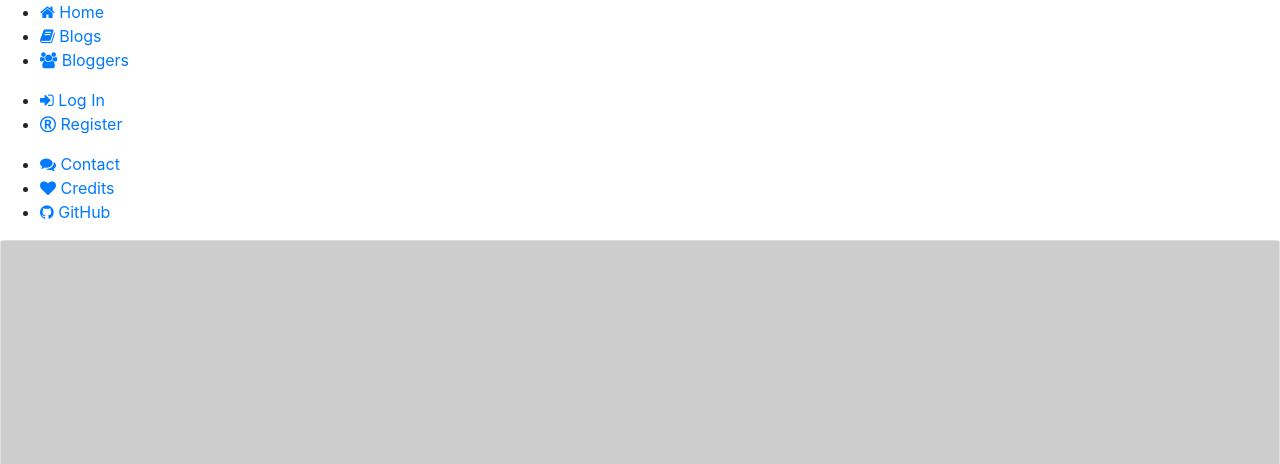
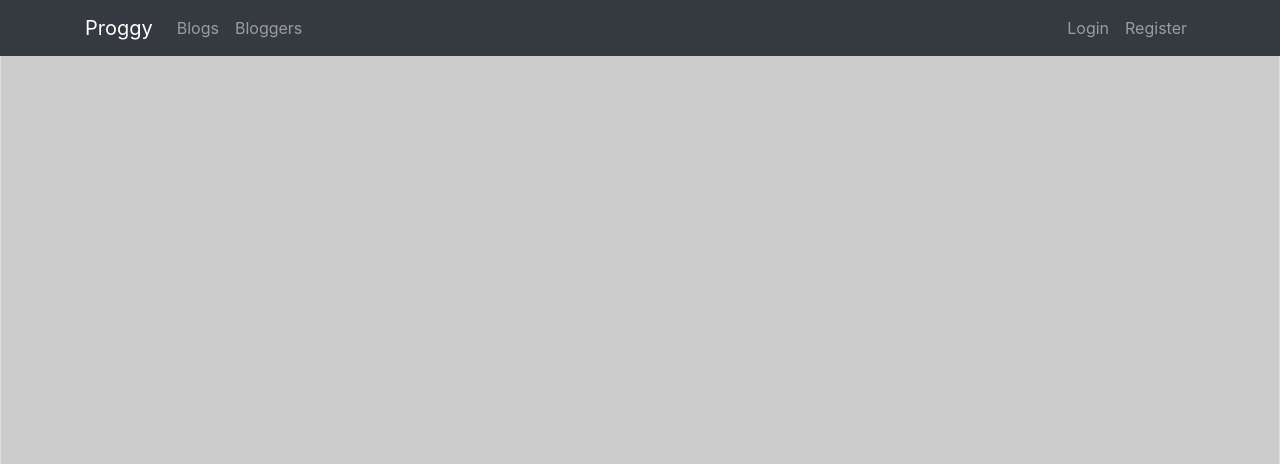
Before and after one commit to dieisabel/proggy, a Django app: page / in a window 1280 px wide. Shown: the top 464 px of the page. Run offline with Django 3.2, Linux system fonts and the light colour scheme; grey boxes labelled with a size stand in for pictures from a placeholder-image service; some libraries are stand-ins or nearby versions.

Commit message:
Переверстал меню навигации
Теперь это компонент navbar

```diff
--- a/backend/blog/templates/blog/base/base_header.html
+++ b/backend/blog/templates/blog/base/base_header.html
@@ -1,92 +1,9 @@
 {% block header %}
 
 <header>
-    <div class="navigation">
-        <div class="navigation--inner">
-            <ul class="navigation--main">
-                <li>
-                    <a href="#">
-                        <span class="icon"><i class="fa fa-home" aria-hidden="true"></i>
-                        </span>
-                        <span class="title">Home</span>
-                    </a>
-                </li>
-                <li>
-                    <a href="{% url 'blog-blogs' %}">
-                        <span class="icon"><i class="fa fa-book" aria-hidden="true"></i>
-                        </span>
-                        <span class="title">Blogs</span>
-                    </a>
-                </li>
-                <li>
-                    <a href="{% url 'blog-bloggers' %}">
-                        <span class="icon"><i class="fa fa-users" aria-hidden="true"></i>
-                        </span>
-                        <span class="title">Bloggers</span>
-                    </a>
-                </li>
-            </ul>
 
-            <ul class="navigation--account">
-                {% if user.is_authenticated %}
-                    <li>
-                        <a href="{% url 'accounts-profile' %}">
-                            <span class="icon"><i class="fa fa-user" aria-hidden="true"></i>
-                            </span>
-                            <span class="title">Profile</span>
-                        </a>
-                    </li>
-                    <li>
-                        <a href="{% url 'accounts-logout' %}">
-                            <span class="icon"><i class="fa fa-sign-out" aria-hidden="true"></i>
-                            </span>
-                            <span class="title">Log Out</span>
-                        </a>
-                    </li>
-                {% else %}
-                    <li>
-                        <a href="{% url 'accounts-login' %}">
-                            <span class="icon"><i class="fa fa-sign-in" aria-hidden="true"></i>
-                            </span>
-                            <span class="title">Log In</span>
-                        </a>
-                    </li>
-                    <li>
-                        <a href="{% url 'accounts-register' %}">
-                            <span class="icon"><i class="fa fa-registered" aria-hidden="true"></i>
+    {% include 'blog/base/components/navbar.html' %}
 
-                            </span>
-                            <span class="title">Register</span>
-                        </a>
-                    </li>
-                {% endif %}
-            </ul>
-
-            <ul class="navigation--contacts">
-                <li>
-                    <a href="#">
-                        <span class="icon"><i class="fa fa-comments" aria-hidden="true"></i>
-                        </span>
-                        <span class="title">Contact</span>
-                    </a>
-                </li>
-                <li>
-                    <a href="#">
-                        <span class="icon"><i class="fa fa-heart" aria-hidden="true"></i>
-                        </span>
-                        <span class="title">Credits</span>
-                    </a>
-                </li>
-                <li>
-                    <a href="https://github.com/dieisabel/proggy" target="_blank">
-                        <span class="icon"><i class="fa fa-github" aria-hidden="true"></i>
-                        </span>
-                        <span class="title">GitHub</span>
-                    </a>
-                </li>
-            </ul>
-        </div>
-    </div>
 </header>
 
 {% endblock header %}
--- /dev/null
+++ b/backend/blog/templates/blog/base/components/navbar.html
@@ -0,0 +1,69 @@
+{% block navbar %}
+
+<nav class="navbar navbar-expand-lg navbar-dark bg-dark fixed-top">
+    <div class="container">
+
+        <a href="#" class="navbar-brand">Proggy</a>
+
+        <button class="navbar-toggler"
+                type="button"
+                data-toggle="collapse"
+                data-target="#navbarNav"
+                aria-controls="navbarNav"
+                aria-expanded="false"
+                aria-label="Toggle navigation">
+            <span class="navbar-toggler-icon"></span>
+        </button>
+
+        <div class="collapse navbar-collapse" id="navbarNav">
+
+            <!-- blogs -->
+            <ul class="navbar-nav mr-auto">
+                <li class="nav-item">
+                    <a href="{% url 'blog-blogs' %}" class="nav-link">Blogs</a>
+                </li>
+                <li class="nav-item">
+                    <a href="{% url 'blog-bloggers' %}"
+                       class="nav-link">
+                        Bloggers
+                    </a>
+                </li>
+            </ul>
+
+            <!-- account -->
+            <ul class="navbar-nav">
+                {% if user.is_authenticated %}
+                    <li class="nav-item">
+                        <a href="{% url 'accounts-profile' %}"
+                           class="nav-link">
+                            Profile
+                        </a>
+                    </li>
+                    <li class="nav-item">
+                        <a href="{% url 'accounts-logout' %}"
+                           class="nav-link">
+                            Log Out
+                        </a>
+                    </li>
+                {% else %}
+                    <li class="nav-item">
+                        <a href="{% url 'accounts-login' %}"
+                           class="nav-link">
+                            Login
+                        </a>
+                    </li>
+                    <li class="nav-item">
+                        <a href="{% url 'accounts-register' %}"
+                           class="nav-link">
+                            Register
+                        </a>
+                    </li>
+                {% endif %}
+            </ul>
+
+        </div>
+
+    </div>
+</nav>
+
+{% endblock navbar %}
```
